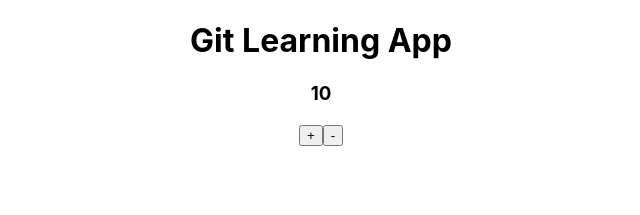
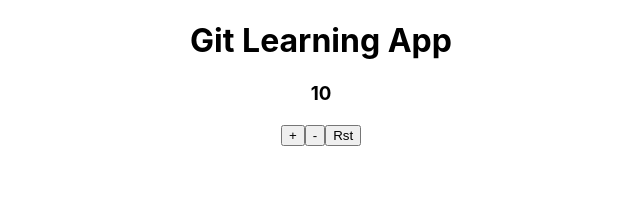
Before and after one commit to Ax0l0t3/LearningGit, a React (Create React App) app: page / in a window 1280 px wide. Shown: the top 215 px of the page, without its empty margins (319-959 px from the left). Built offline with nearby package versions, Linux system fonts and the light colour scheme.

Commit message:
Added Reset Button

```diff
--- a/src/Components/CounterComponent.js
+++ b/src/Components/CounterComponent.js
@@ -5,12 +5,14 @@ function Counter({resetValue}){
   const[countValue, setCountValue] = useState(resetValue);
   const handlePlus = () => setCountValue( countValue + 1 );
   const handleSubs = () => setCountValue( countValue - 1 );
+  const handleRese = () => setCountValue( resetValue );
 
   return(
   <>
     <h3>{countValue}</h3>
     <button type="button" onClick={ handlePlus }>+</button>
     <button type="button" onClick={ handleSubs }>-</button>
+    <button type="button" onClick={ handleRese }>Rst</button>
   </>
   );
 }
```
